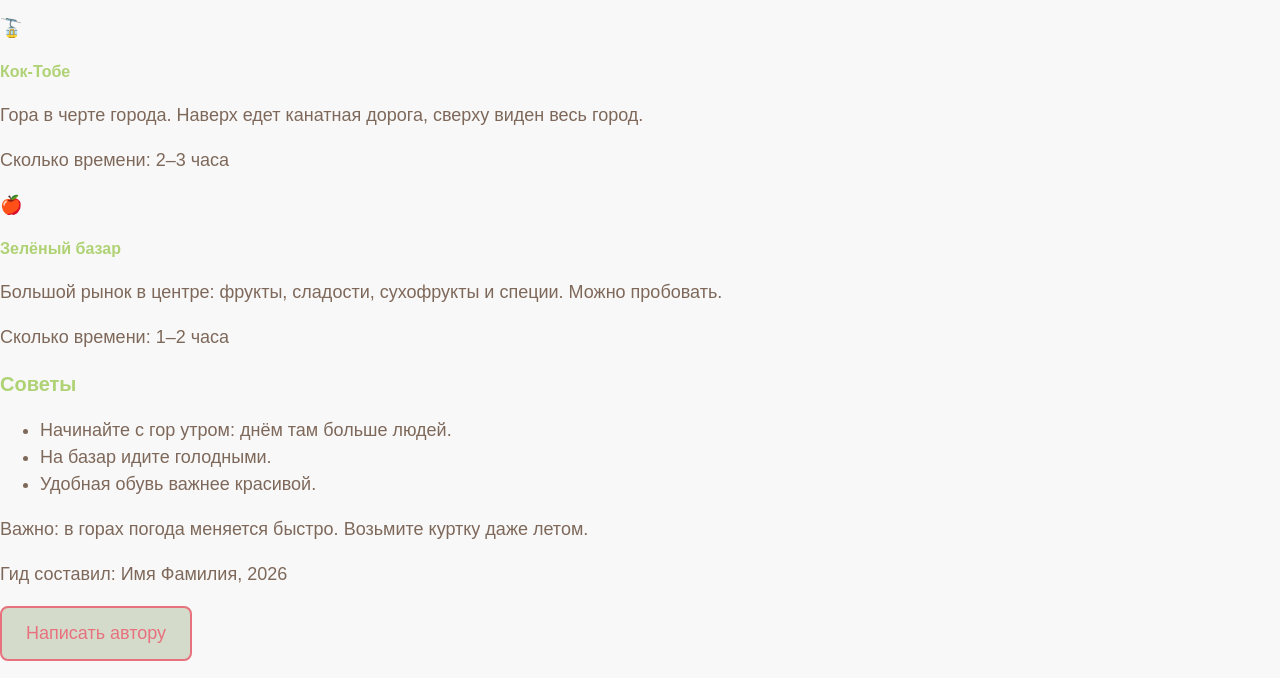
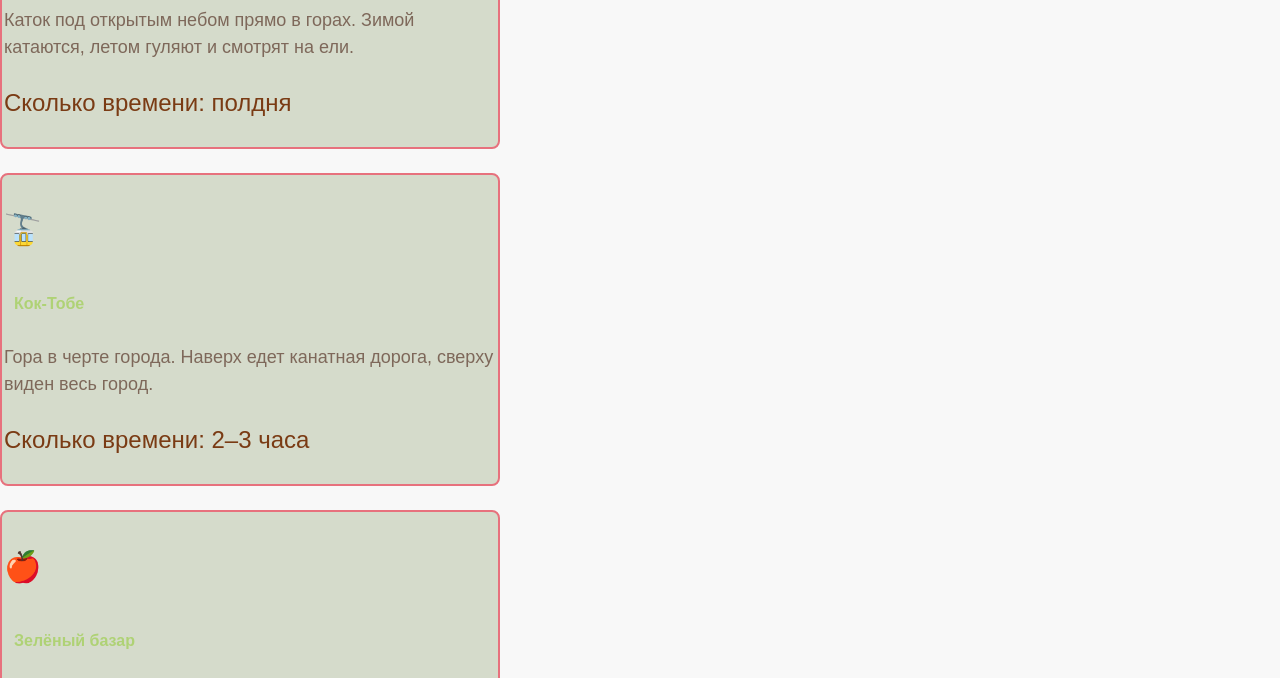
Before and after one commit to zsabitova217-wq/city-guide, a plain HTML site: page index.html in a window 1280 px wide. Shown: the part 629-1307 px from the top of the page. Drawn offline with Linux system fonts and the light colour scheme.

Commit message:
Added card design

```diff
--- a/style.css
+++ b/style.css
@@ -54,3 +54,23 @@ a {
   border: 2px solid #e7717d;
   color: #e7717d;
 }
+.card {
+  width: 500px;
+  box-sizing: border-box;
+  padding: 2px;
+  border: 2px solid #e7717d;
+  border-radius: 8px;
+  background-color: #d5dbcb;
+  margin-bottom: 24px;
+}
+.card-icon {
+  font-size: 30px;
+}
+.card h3 {
+  padding: 10px;
+}
+.card-info {
+  font-size: 24px;
+  font-weight: 600px;
+  color: #7a3b14;
+}
```
